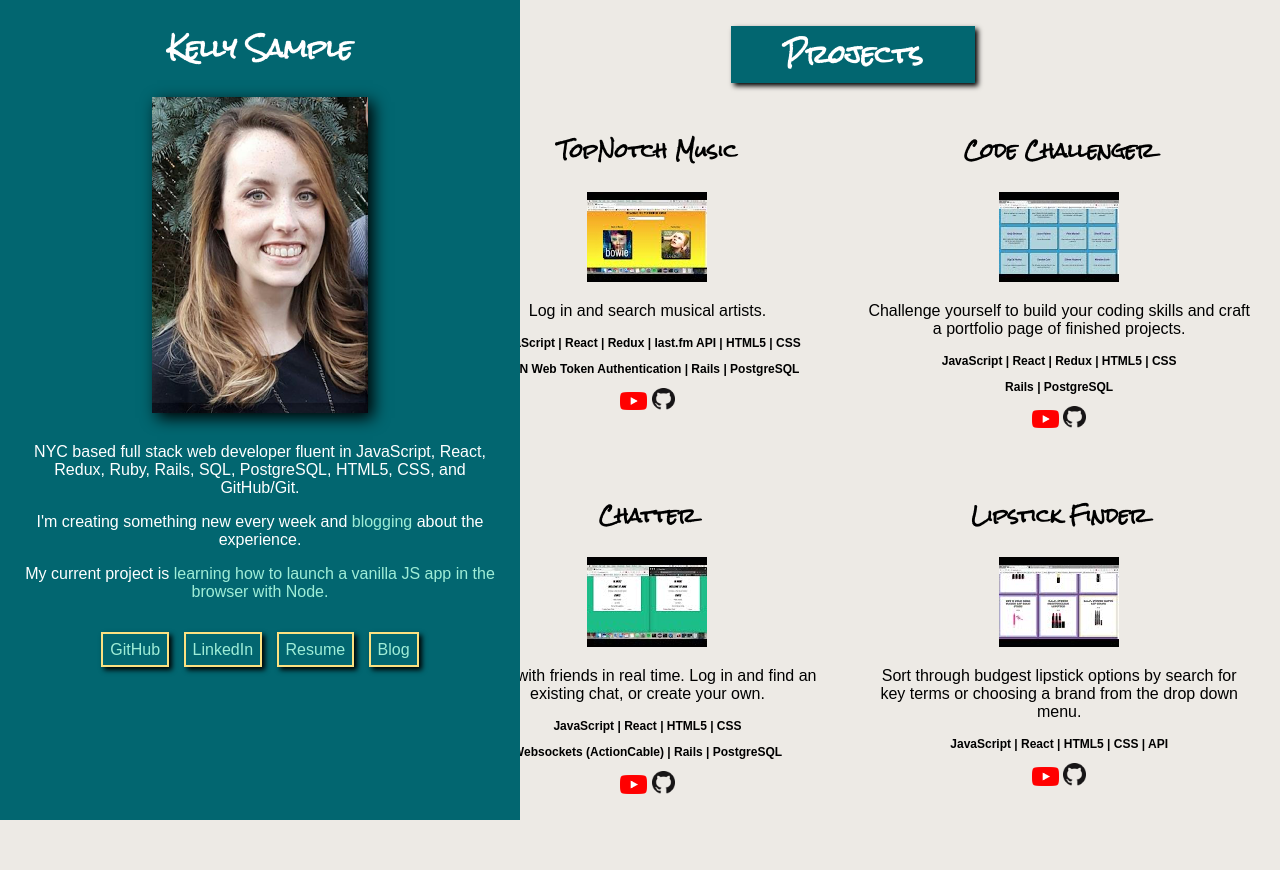
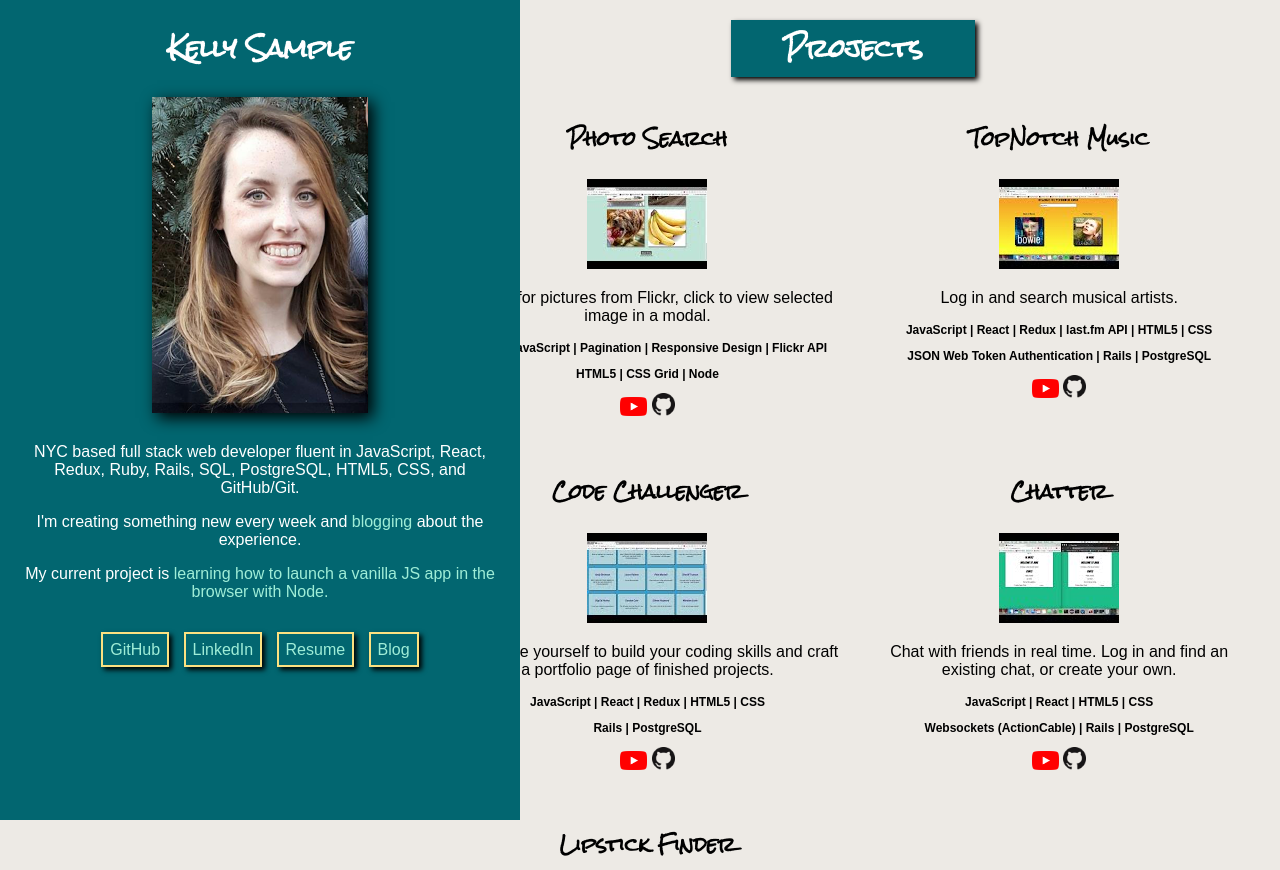
Before and after one commit to KellyStamps/KellyStamps.github.io, a plain HTML site: page index.html in a window 1280 px wide. Shown: the top 870 px of the page. Drawn offline with Linux system fonts and the light colour scheme.

Commit message:
added dale cooper favicon

```diff
--- a/index.html
+++ b/index.html
@@ -4,6 +4,7 @@
   <head>
     <meta name="viewport" content="width=device-width, initial-scale=1.0">
     <link rel="stylesheet" type="text/css" href="app.css">
+    <link rel="shortcut icon" type="image/jpg" href="./img/dalecooper.jpg">
     <link href="https://fonts.googleapis.com/css?family=Montserrat|Alegreya+Sans+SC|Rock+Salt" rel="stylesheet">
   </head>
 
@@ -29,6 +30,16 @@
       <div id="rest">
 
         <h2>Projects</h2>
+
+        <div class="project">
+         <h3>Photo Search</h3>
+         <img src="./img/FlickrThumb.jpg">
+         <p>Search for pictures from Flickr, click to view selected image in a modal.</p>
+         <p class="descrip">Vanilla JavaScript | Pagination | Responsive Design | Flickr API </p>
+         <p class="descrip"> HTML5 | CSS Grid | Node</p>
+         <a class="youtube" href="https://youtu.be/ZtT5nGmAseY" target="_blank"><img src="./img/yt_icon_rgb.png"/></a>
+         <a class="github" href="https://github.com/KellyStamps/vanilla-js-node-project" target="_black"><img src="./img/GitHub-Mark-32px.png"/></a>
+        </div>
 
         <div class="project">
          <h3>TopNotch Music</h3>
```
Also changed, not shown: img/FlickrThumb.jpg (added), img/dalecooper.jpg (added).
